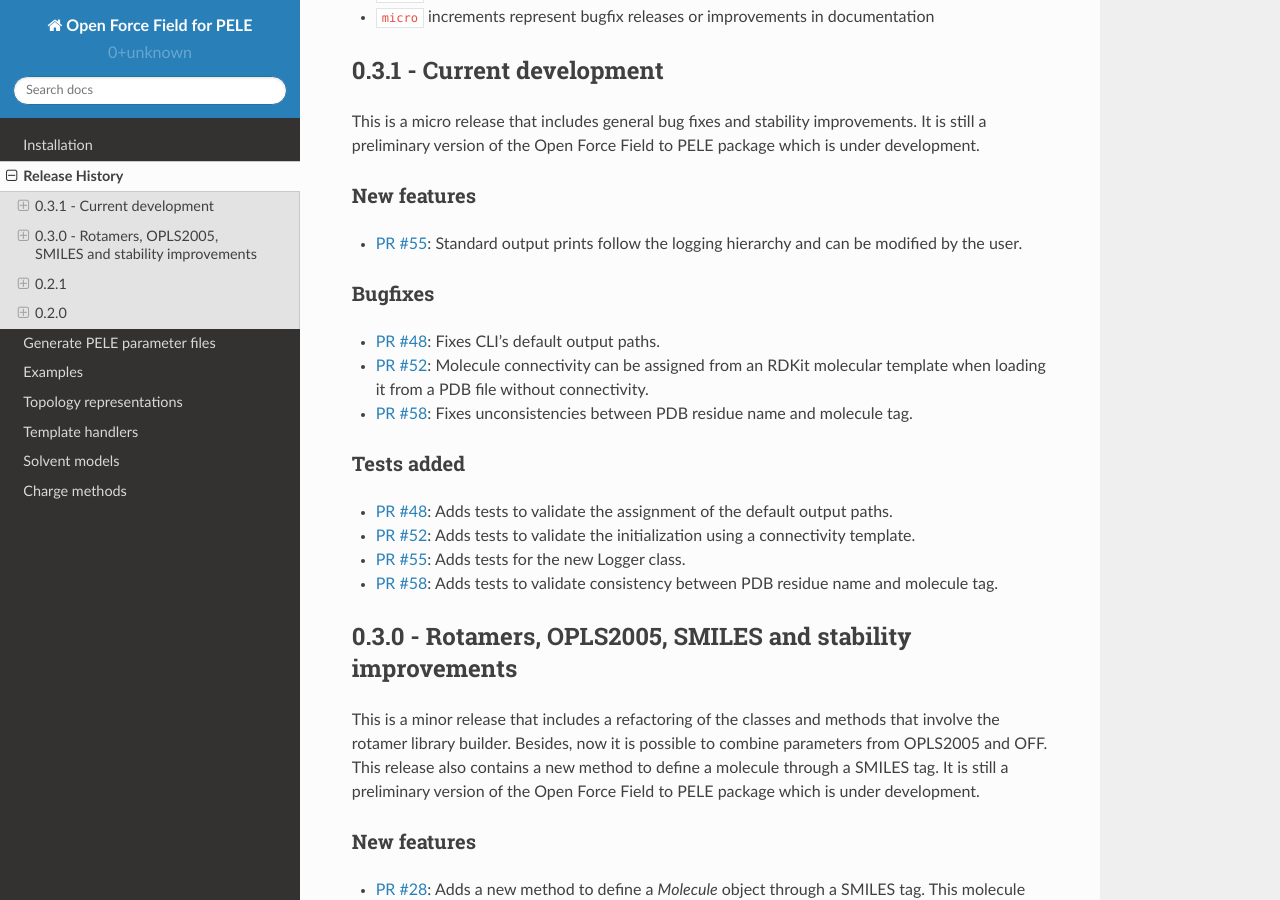
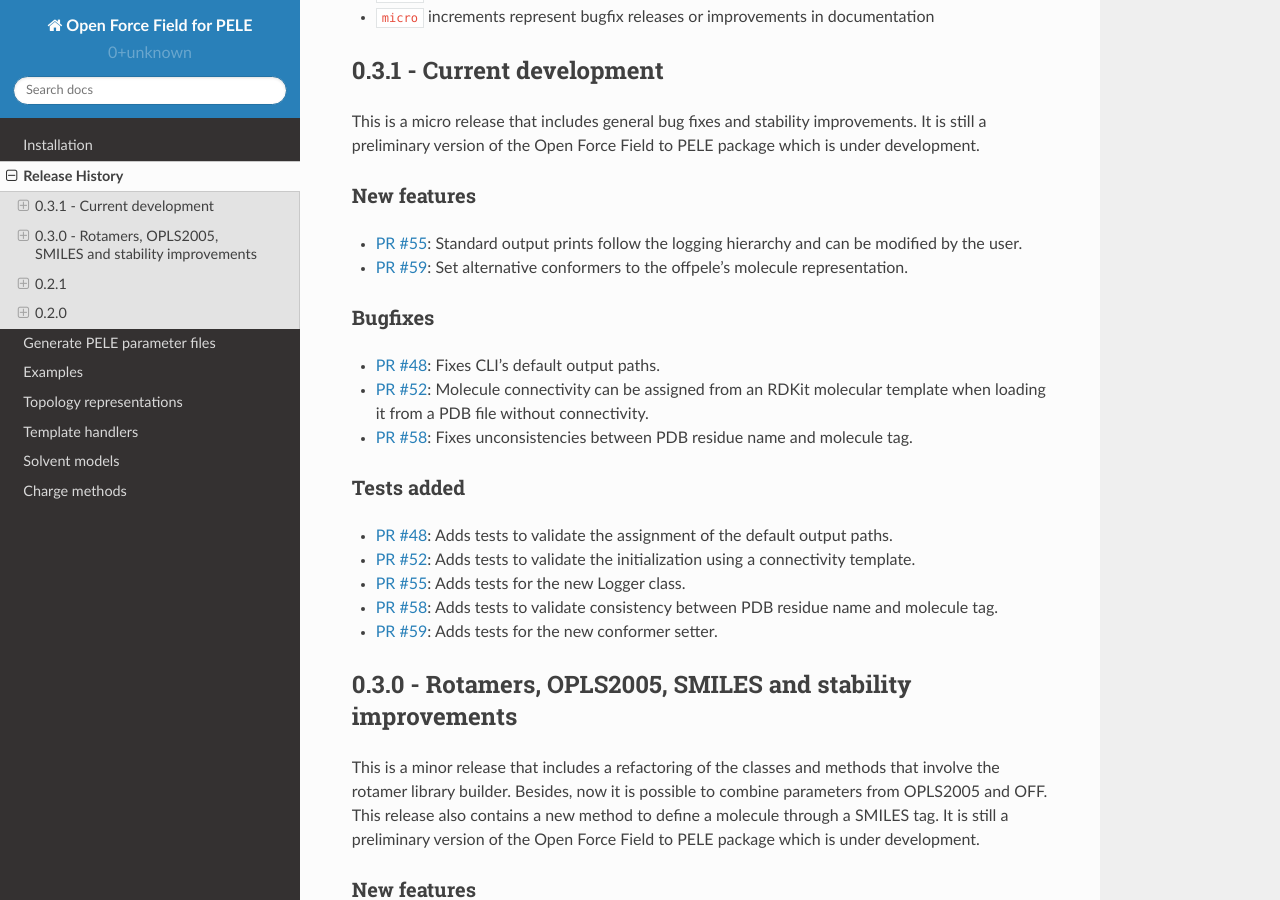
Before and after one commit to martimunicoy/peleffy, a Sphinx documentation site: the page built from docs/releasehistory.rst, in a window 1280 px wide and 900 px high, scrolled down 278 px. Built offline with Sphinx 7.4.7 and the Read the Docs theme 2.0.0, drawn with Linux system fonts in a browser that asks for light colours.

Commit message:
Update releasehistory.rst

```diff
--- a/docs/releasehistory.rst
+++ b/docs/releasehistory.rst
@@ -16,6 +16,7 @@
 New features
 """"""""""""
 - `PR #55 <https://github.com/martimunicoy/offpele/pull/55>`_: Standard output prints follow the logging hierarchy and can be modified by the user.
+- `PR #59 <https://github.com/martimunicoy/offpele/pull/59>`_: Set alternative conformers to the offpele's molecule representation.
 
 Bugfixes
 """"""""
@@ -29,6 +30,7 @@
 - `PR #52 <https://github.com/martimunicoy/offpele/pull/52>`_: Adds tests to validate the initialization using a connectivity template.
 - `PR #55 <https://github.com/martimunicoy/offpele/pull/55>`_: Adds tests for the new Logger class.
 - `PR #58 <https://github.com/martimunicoy/offpele/pull/58>`_: Adds tests to validate consistency between PDB residue name and molecule tag.
+- `PR #59 <https://github.com/martimunicoy/offpele/pull/59>`_: Adds tests for the new conformer setter.
 
 
 0.3.0 - Rotamers, OPLS2005, SMILES and stability improvements
```
